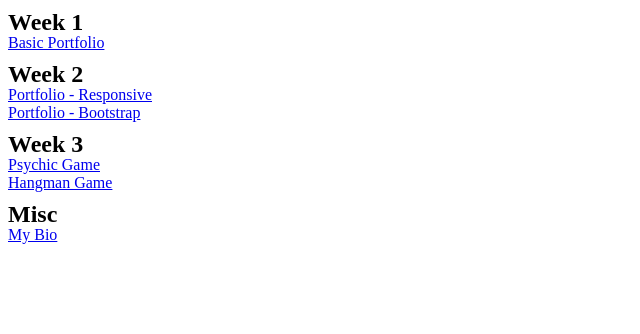
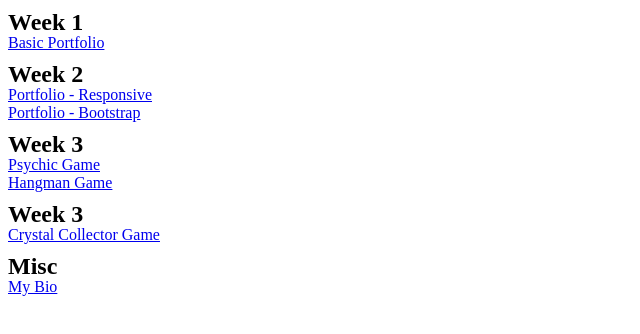
Before and after one commit to bobimel2nd/bobimel2nd.github.io, a plain HTML site: page index.html in a window 1280 px wide. Shown: the whole page, without its empty margins (0-640 px from the left). Drawn offline with Linux system fonts and the light colour scheme.

Commit message:
Version 4.0

```diff
--- a/index.html
+++ b/index.html
@@ -21,6 +21,9 @@ h1 {
     <a href="../GamePsychic/" target="_blank">Psychic Game</a>
     <br>
     <a href="../GameHangman/" target="_blank">Hangman Game</a>
+    <h1>Week 3</h1>
+    <a href="../CrystalCollector/" target="_blank">Crystal Collector Game</a>
+    <br>
     <h1>Misc</h1>
     <a href="../Bio/" target="_blank">My Bio</a>
 </body>
```
